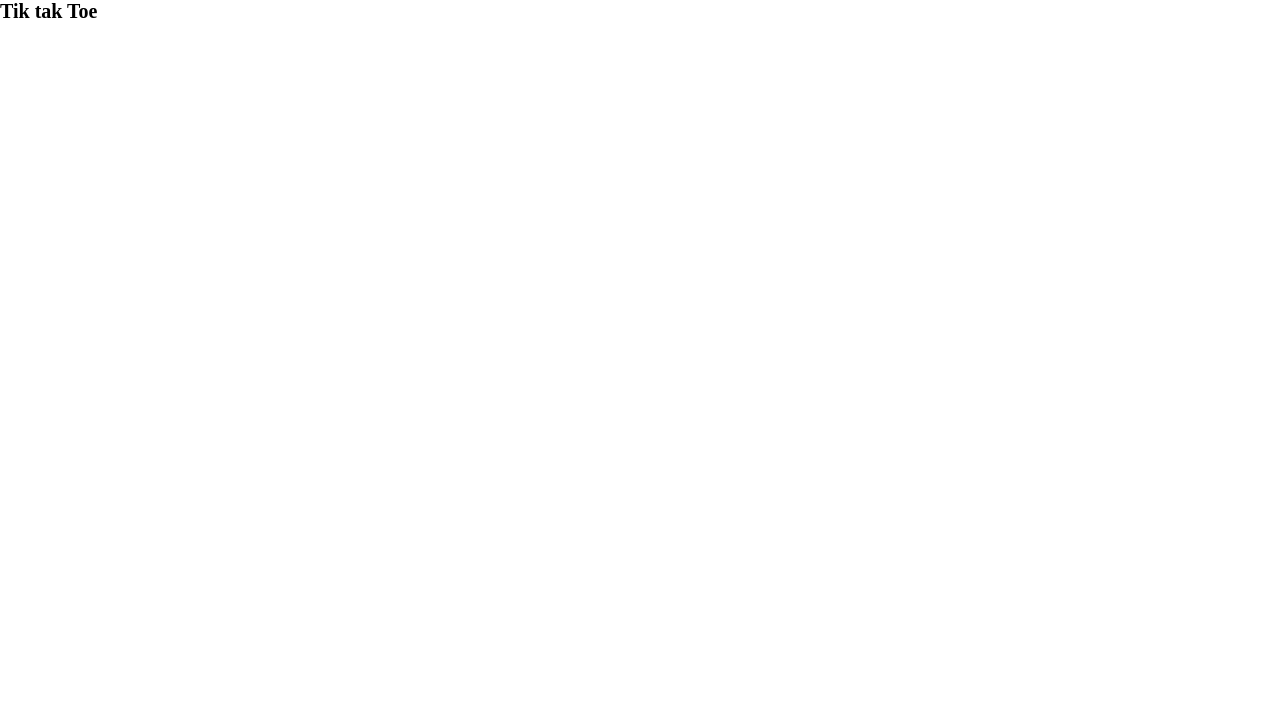
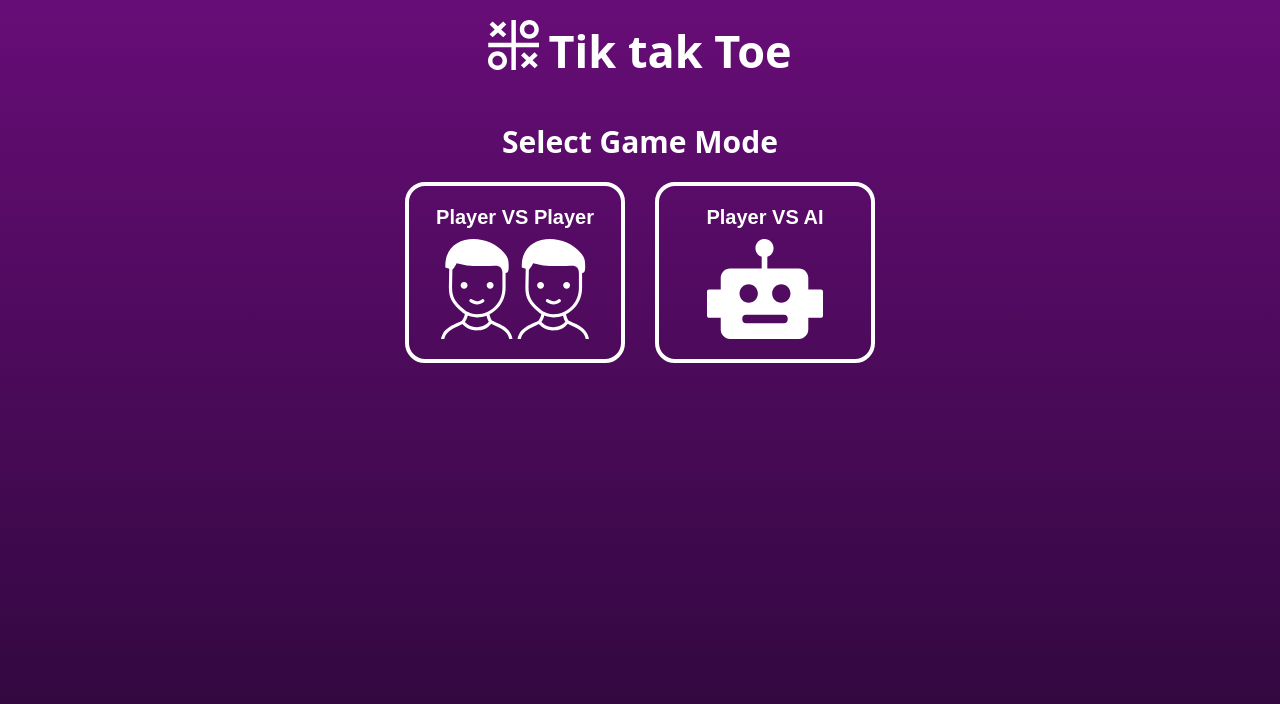
Before and after one commit to Lewoczegg/Tik-Tak-Toe, a website: page index.html in a window 1280 px wide. Drawn offline with Linux system fonts and the light colour scheme.

Commit message:
Add menu layout

```diff
--- a/css/styles.css
+++ b/css/styles.css
@@ -6,4 +6,121 @@
 
 html {
     font-size: 62.5%;
+    font-family: system-ui, -apple-system, BlinkMacSystemFont, 'Segoe UI', Roboto, Oxygen, Ubuntu, Cantarell, 'Open Sans', 'Helvetica Neue', sans-serif;
 }
+
+body {
+    background: rgb(42,7,55);
+    background: linear-gradient(0deg, rgba(42,7,55,1) 0%, rgba(103,13,119,1) 100%);
+    color: white;
+    min-height: 100vh;
+}
+
+/* Header */
+header {
+    align-content: center;
+    display: flex;
+    flex-direction: row;
+    justify-content: center;
+    margin: 20px;
+    margin-bottom: 40px;
+}
+
+header .logo {
+    height: 5rem;
+    margin-right: 10px;
+}
+
+header h1 {
+    font-size: 4.5rem;
+}
+
+/* Main menu */
+main {
+    text-align: center;
+    display: flex;
+    flex-direction: column;
+    align-content: center;
+}
+
+h2 {
+    font-size: 3rem;
+    margin-bottom: 20px;
+}
+
+.modes {
+    display: flex;
+    flex-direction: column;
+    align-items: center;
+    gap: 20px;
+    transition: all 0.5s;
+    margin: 0 10px;
+}
+
+.modes > button {
+    align-items: center;
+    background: rgba(0, 0, 0, 0);
+    border-radius: 20px;
+    border: 4px solid white;
+    color: white;
+    display: flex;
+    flex-direction: column;
+    font-size: 2rem;
+    font-weight: 700;
+    gap: 10px;
+    padding: 20px;
+    width: 220px;
+    transition: all 0.5s;
+}
+
+.modes > button.active {
+    color: #6fd5de;
+    border: 4px solid #6fd5de;
+}
+
+.modes > button:hover {
+    cursor: pointer;
+    transform: scale(1.1);
+    transition: all 0.3s;
+}
+
+.modes > button > img {
+    height: 100px;
+    transition: all 0.5s;
+}
+
+.in-game > h2 {
+    height: 0;
+    display: none;
+    transition: all 0.5s;
+}
+
+.in-game .modes {
+    flex-direction: row;
+    justify-content: center;
+    transition: all 0.3s;
+    gap: 15px;
+}
+
+
+.in-game .modes > button {
+    margin-top: -30px;
+    padding: 10px;
+    padding-bottom: 0;
+    transition: all 0.3s;
+    font-size: 1.7rem;
+    width: 170px;
+}
+
+.in-game .modes > button > img {
+    height: 0;
+    transition: all 0.3s;
+}
+
+@media screen and (min-width: 800px){
+    .modes {
+        flex-direction: row;
+        justify-content: center;
+        gap: 30px;
+    }
+}
--- a/index.html
+++ b/index.html
@@ -4,11 +4,28 @@
     <meta charset="UTF-8">
     <meta http-equiv="X-UA-Compatible" content="IE=edge">
     <meta name="viewport" content="width=device-width, initial-scale=1.0">
+    <link rel="icon" type="image/x-icon" href="img/tic-tac-toe-icon.svg">
     <link rel="stylesheet" href="css/styles.css">
     <title>Tic Tac Toe</title>
 </head>
 <body>
-    <h1>Tik tak Toe</h1>
+    <header>
+        <img class="logo" src="img/tic-tac-toe-icon.svg" alt="Tic tac toe icon">
+        <h1>Tik tak Toe</h1>
+    </header>
+    <main>
+        <h2>Select Game Mode</h2>
+        <div class="modes">
+            <button>
+                <span>Player VS Player</span>
+                <img src="img/man-boy-icon.svg" alt="An icon of two people">
+            </button>
+            <button>
+                <span>Player VS AI</span>
+                <img src="img/robot-icon.svg" alt="An icon of a robot">
+            </button>
+        </div>
+    </main>
     <script src="js/index.js"></script>
 </body>
 </html>
--- a/js/index.js
+++ b/js/index.js
@@ -0,0 +1,8 @@
+const modeButtons = document.querySelectorAll('.modes > button');
+
+modeButtons.forEach((button) => {
+  button.addEventListener('click', () => {
+    button.parentNode.parentNode.classList.add('in-game');
+    button.classList.add('active');
+  });
+});
```
Also changed, not shown: img/man-boy-icon.svg (added), img/robot-icon.svg (added), img/tic-tac-toe-icon.svg (added).
